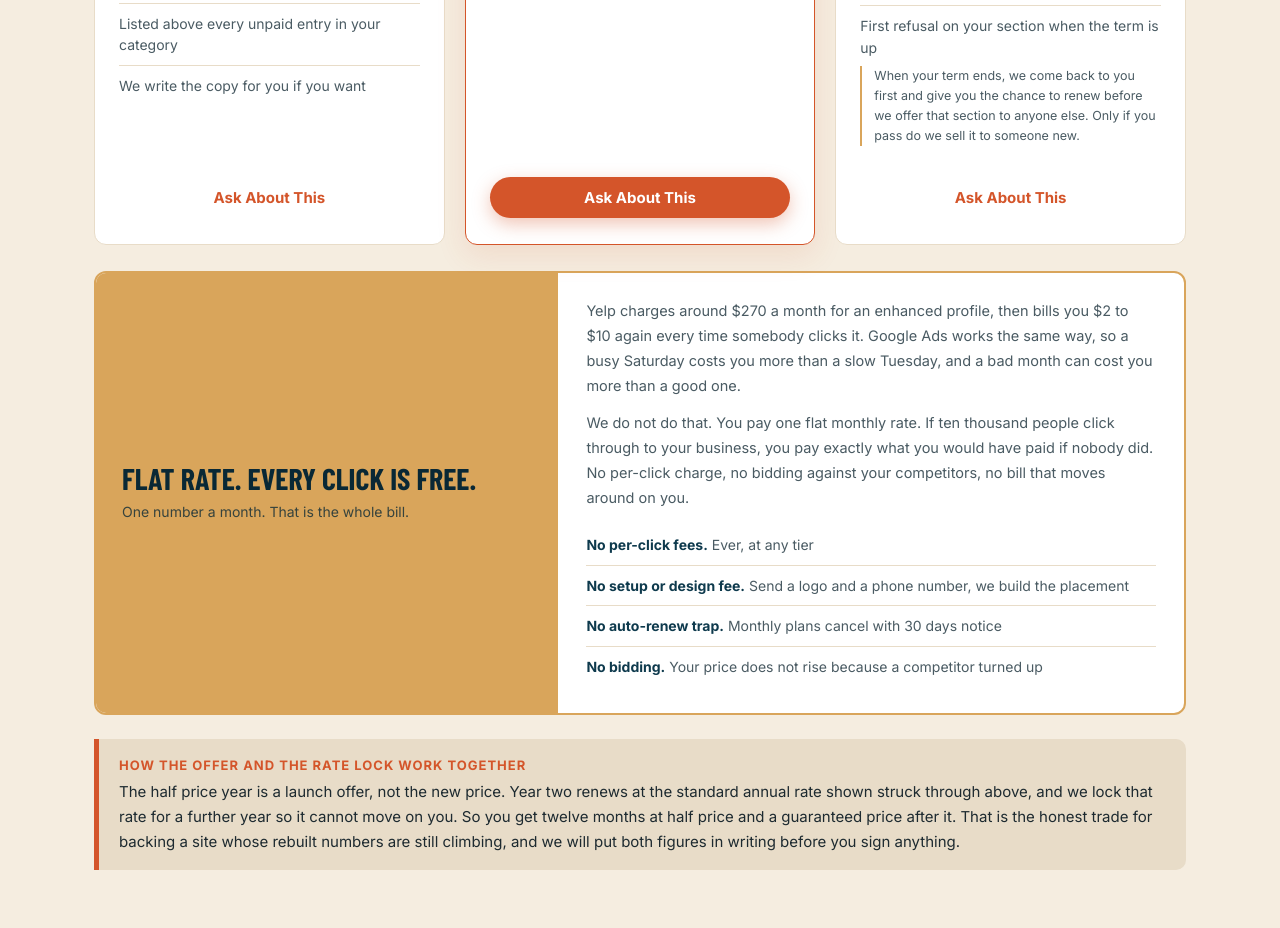
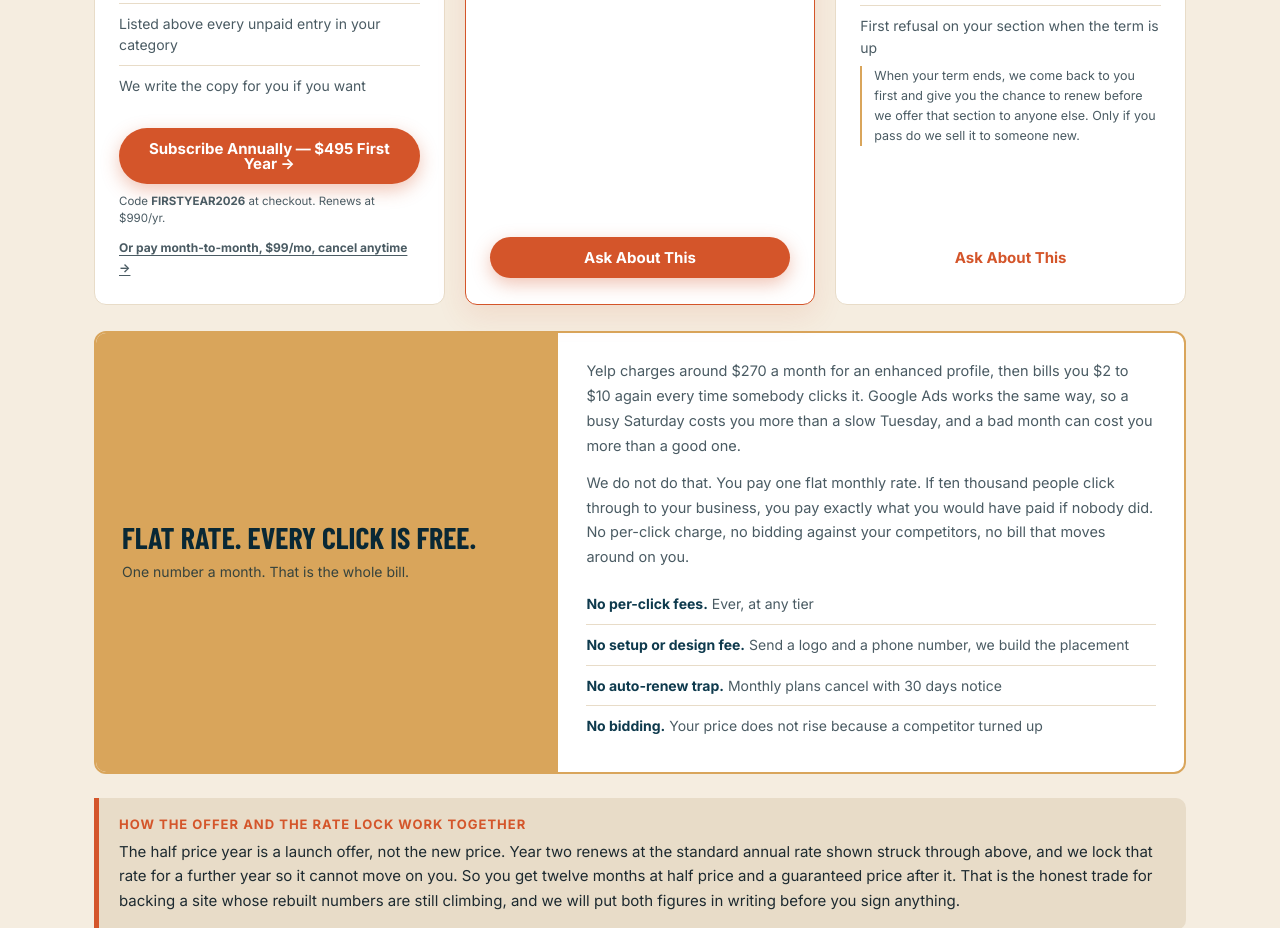
Before and after one commit to smallcovemedia/ccwheelers-site, a plain HTML site: page advertise.html in a window 1280 px wide. Shown: the part 2616-3544 px from the top of the page. Drawn offline with nearby package versions, Linux system fonts and the light colour scheme; a web font is replaced by a local one.

Commit message:
Wire the Local Listing tier straight to Stripe checkout
Local Listing is the one tier with no cap ("Open inventory"), so it is
safe to sell without a human checking availability first. Its button now
goes straight to a Stripe Payment Link instead of the inquiry form: one
primary link for the annual plan (the discounted price already shown on
this card), a visible promo code since Payment Links cannot silently
pre-apply a coupon, and a secondary link for month-to-month.

Every other tier (Featured Partner, Section Sponsor, Live Conditions
Sponsor, and the national tiers) is capped or fully exclusive and keeps
the inquiry form unchanged. A Payment Link has no idea whether an
exclusive slot is already sold, so those still go through a human check
first; the Payment Link for a confirmed sale gets pasted into the reply
instead of typed into an invoice by hand.

These are TEST-mode links (buy.stripe.com/test_...). Deliberately not
pushed: a real visitor who reached a test-mode checkout would see a
working-looking payment page that rejects their real card. Holding until
the catalog is rebuilt with a live key and the real links are swapped in.

Co-Authored-By: Claude Opus 5 <noreply@anthropic.com>

```diff
--- a/advertise.html
+++ b/advertise.html
@@ -67,6 +67,11 @@ document.addEventListener('click', function (e) {
 .tier li{padding:9px 0;border-top:1px solid var(--sand-deep);font-size:14px;line-height:1.55;color:var(--ink-soft)}
 .tier li:first-child{border-top:0}
 .tier .explain{display:block;margin-top:8px;padding-left:12px;border-left:2px solid var(--dune);font-size:12.5px;line-height:1.6;color:var(--ink-soft)}
+.tier .buy-now{margin-top:auto}
+.tier .buy-now .btn{width:100%;text-align:center;box-sizing:border-box}
+.tier .buy-now-note{margin:9px 0 11px;font-size:11.5px;line-height:1.5;color:var(--ink-soft)}
+.tier .buy-now-alt{display:block;font-size:12px;font-weight:700;color:var(--ink-soft);text-decoration:underline;text-underline-offset:3px}
+.tier .buy-now-alt:hover{color:var(--ocean)}
 
 .nat-grid{display:grid;grid-template-columns:repeat(3,1fr);gap:20px;margin-top:26px}
 .nat{background:var(--ocean);color:#fff;border-radius:12px;padding:26px 24px}
@@ -311,7 +316,11 @@ document.addEventListener('click', function (e) {
           <li>Listed above every unpaid entry in your category</li>
           <li>We write the copy for you if you want</li>
         </ul>
-        <a class="btn btn-ghost" href="#inquire" data-plan="Local Listing, $99 a month">Ask About This</a>
+        <div class="buy-now">
+          <a class="btn btn-primary" href="https://buy.stripe.com/test_8x2cN76QiekF0032Jxbo401" target="_blank" rel="noopener">Subscribe Annually &mdash; $495 First Year &rarr;</a>
+          <p class="buy-now-note">Code <strong>FIRSTYEAR2026</strong> at checkout. Renews at $990/yr.</p>
+          <a class="buy-now-alt" href="https://buy.stripe.com/test_28E9AV1vY1xT3cfabZbo400" target="_blank" rel="noopener">Or pay month-to-month, $99/mo, cancel anytime &rarr;</a>
+        </div>
       </div>
 
       <div class="tier featured">
```
